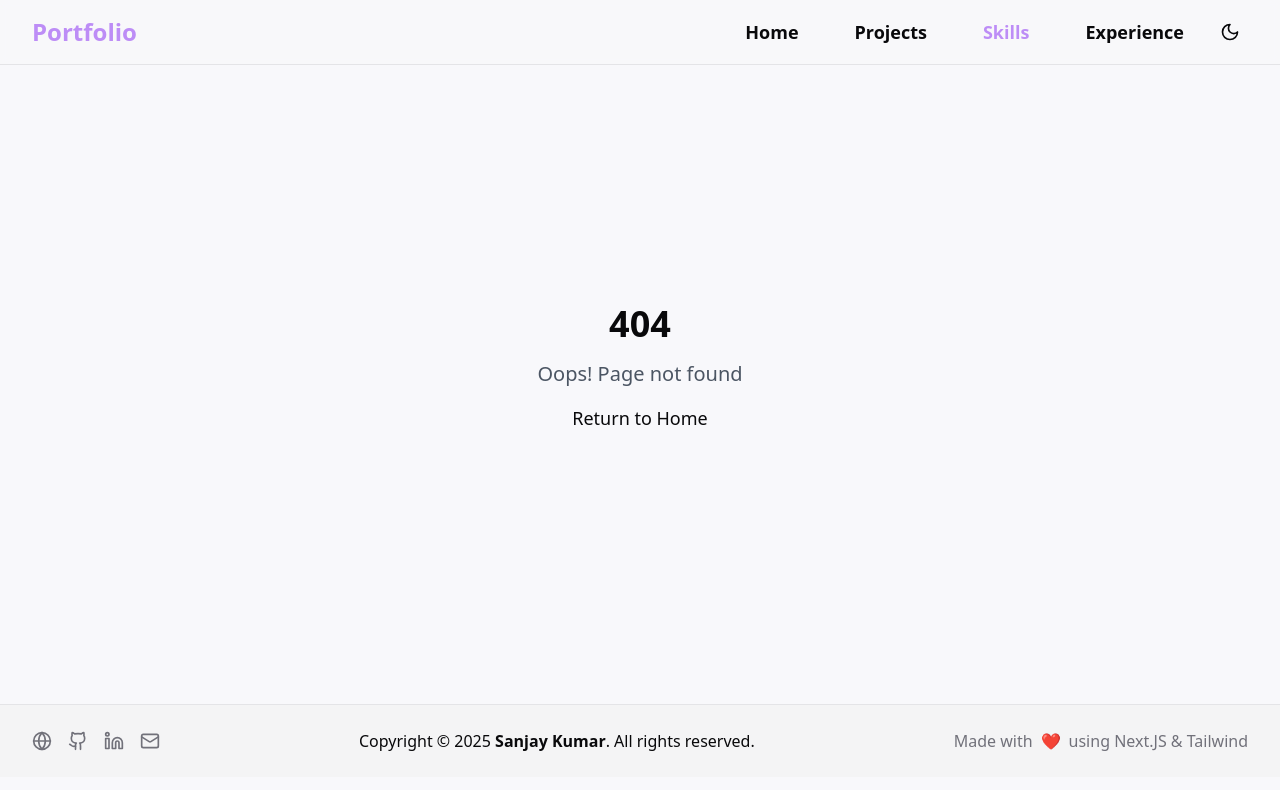
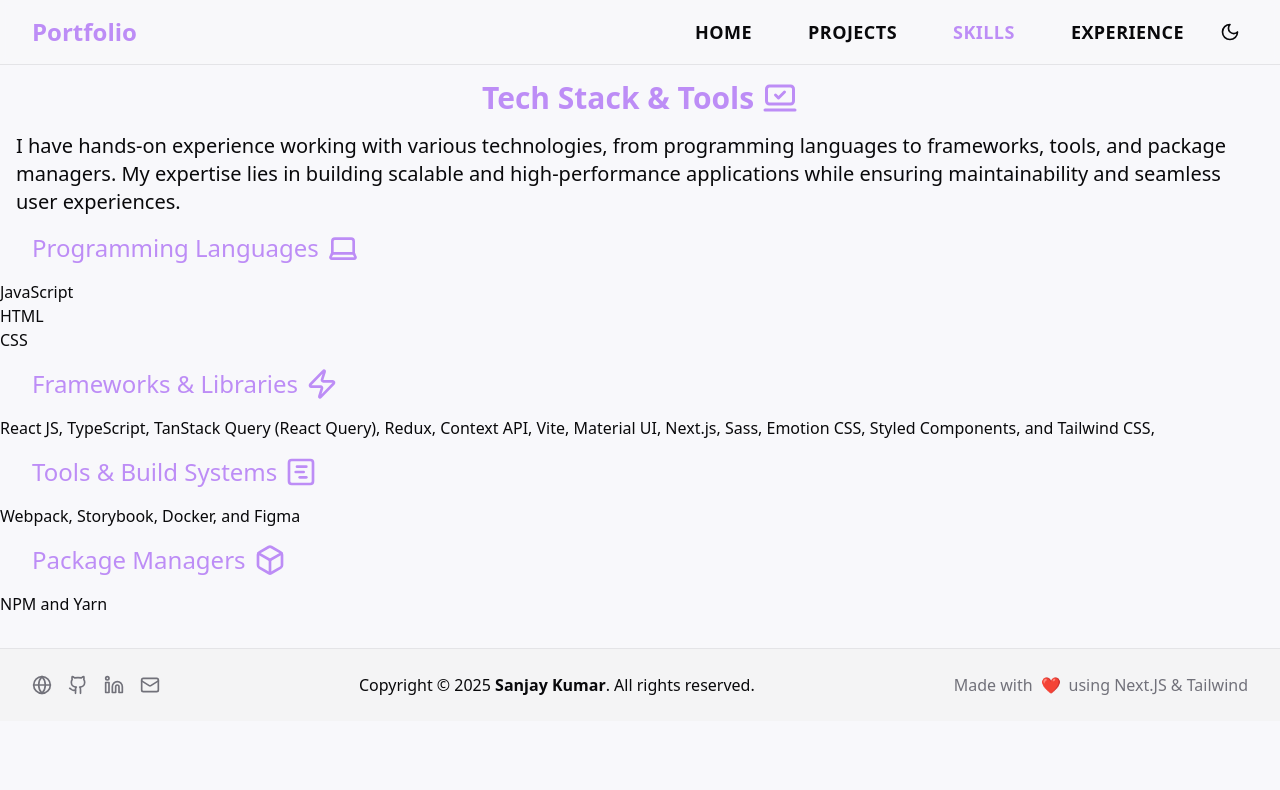
Before and after one commit to sanju1098/my-portfolio, a Next.js app: page /skills in a window 1280 px wide. Before the commit this address had no page. Shown: the top 790 px of the page. Built offline with nearby package versions, Linux system fonts and the light colour scheme.

Commit message:
Added Skills Section

```diff
--- a/src/app/page.tsx
+++ b/src/app/page.tsx
@@ -1,5 +1,5 @@
 "use client";
-import { ArrowDownToLine, SquareArrowOutUpRight } from "lucide-react";
+import { ArrowDownToLine, Atom, SquareArrowOutUpRight } from "lucide-react";
 import { topProjects } from "@src/config/project";
 import { myWork } from "@src/config/mywork";
 import { ProjectCard } from "@src/components/ui/ProjectCard";
@@ -74,6 +74,12 @@ export default function Home() {
         <h2 className="text-3xl mt-2 font-bold gradient-text text-center">
           PROJECTS
         </h2>
+        <div className="text-xl text-center my-2 flex justify-center items-center gap-2">
+          <span className="flex items-center">
+            Here are a few of my favorite projects
+          </span>
+          <Atom className="w-8 h-8" />
+        </div>
         <div className="grid md:grid-cols-2 lg:grid-cols-3 gap-8 lg:mx-12">
           {topProjects.map((project: any, index: number) => (
             <ProjectCard
--- a/src/app/projects/page.tsx
+++ b/src/app/projects/page.tsx
@@ -1,11 +1,17 @@
 import Image from "next/image";
-import clerkAuthAppImg from "@src/assets/Images/clerkAuth.png";
 import { allProjects } from "@src/config/project";
-import { Github } from "lucide-react";
+import { CodeXml, Github } from "lucide-react";
 
 export default function Project() {
   return (
     <>
+      <div className="text-3xl font-bold text-primary flex justify-center items-center gap-2 text-center mt-4">
+        PROJECTS <CodeXml className="w-9 h-9" />
+      </div>
+      <div className="text-xl lg:m-4 m-2">
+        I've built websites using everything from HTML to React and Next.js.
+        Here’s a list of projects I've worked on throughout my journey.
+      </div>
       {allProjects.map((project: any, index: number) => {
         return (
           <section
--- /dev/null
+++ b/src/app/skills/page.tsx
@@ -0,0 +1,58 @@
+import {
+  Box,
+  Laptop,
+  LaptopMinimalCheck,
+  SquareChartGantt,
+  Zap,
+} from "lucide-react";
+
+export default function Skills() {
+  return (
+    <>
+      <div className="text-3xl font-bold text-primary flex justify-center items-center gap-2 text-center mt-4">
+        Tech Stack & Tools <LaptopMinimalCheck className="w-9 h-9" />
+      </div>
+      <div className="text-xl lg:m-4 m-2">
+        I have hands-on experience working with various technologies, from
+        programming languages to frameworks, tools, and package managers. My
+        expertise lies in building scalable and high-performance applications
+        while ensuring maintainability and seamless user experiences.
+      </div>
+      <div className="mx-8 my-4 text-2xl flex items-center gap-2 text-primary">
+        <span className="flex items-center">Programming Languages</span>
+        <Laptop className="w-8 h-8" />
+      </div>
+      <ul>
+        <li>JavaScript</li>
+        <li>HTML</li>
+        <li>CSS</li>
+      </ul>
+      <div className="mx-8 my-4 text-2xl flex items-center gap-2 text-primary">
+        <span className="flex items-center">Frameworks & Libraries</span>
+        <Zap className="w-8 h-8" />
+      </div>
+      <ul>
+        <li>
+          React JS, TypeScript, TanStack Query (React Query), Redux, Context
+          API, Vite, Material UI, Next.js, Sass, Emotion CSS, Styled Components,
+          and Tailwind CSS,
+        </li>
+      </ul>
+      <div className="mx-8 my-4 text-2xl flex items-center gap-2 text-primary">
+        <span className="flex items-center">Tools & Build Systems</span>
+        <SquareChartGantt className="w-8 h-8" />
+      </div>
+      <ul>
+        <li>Webpack, Storybook, Docker, and Figma</li>
+      </ul>
+
+      <div className="mx-8 my-4 text-2xl flex items-center gap-2 text-primary">
+        <span className="flex items-center">Package Managers</span>
+        <Box className="w-8 h-8" />
+      </div>
+      <ul>
+        <li>NPM and Yarn</li>
+      </ul>
+    </>
+  );
+}
--- a/src/components/Navbar.tsx
+++ b/src/components/Navbar.tsx
@@ -37,7 +37,7 @@ export const Navbar = () => {
                       pathname === item.path
                         ? "text-primary"
                         : "text-foreground hover:text-primary"
-                    } px-3 py-2 rounded-md text-lg font-semibold hover:bg-gray-600 hover:text-primary`}>
+                    } px-3 py-2 rounded-md text-lg font-semibold uppercase tracking-wide hover:bg-gray-600 hover:text-primary`}>
                     {item.label}
                   </Link>
                 ))}
@@ -73,7 +73,7 @@ export const Navbar = () => {
                     location.pathname === item.path
                       ? "text-primary"
                       : "text-foreground hover:text-primary"
-                  } block px-3 py-2 rounded-md text-base font-medium transition-colors duration-200`}
+                  } block px-3 py-2 rounded-md text-base font-medium uppercase tracking-wide transition-colors duration-200`}
                   onClick={() => setIsOpen(false)}>
                   {item.label}
                 </Link>
```
